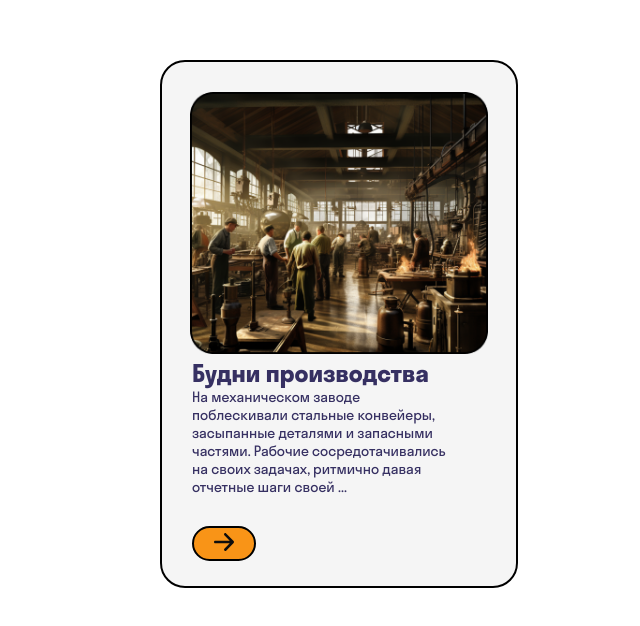
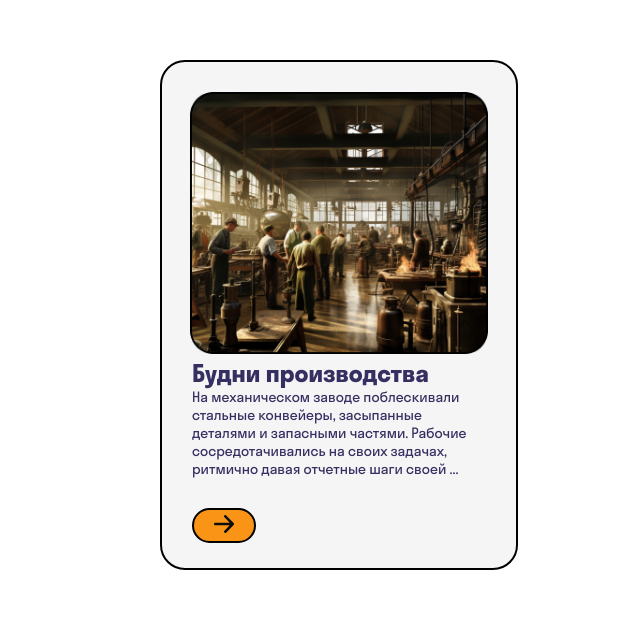
Before and after one commit to Svyatoslav20/Friday, a plain HTML site: page index.html in a window 1280 px wide. Shown: the part 160-786 px from the top of the page, without its empty margins (640-1280 px from the left). Drawn offline with Linux system fonts and the light colour scheme.

Commit message:
Add files via upload

```diff
--- a/style.css
+++ b/style.css
@@ -18,7 +18,6 @@ body {
     background-color: #F5F5F5;
 }
 h1, h2 {
-    width: 297px;
     font-weight: normal;
     color: #363062;
     padding: 10px auto;
@@ -26,6 +25,7 @@ h1, h2 {
 h1 {
     font-size: 24px;
     font-weight: bold;
+    width: 297px;
 }
 img {
     width: 298px;
@@ -35,6 +35,8 @@ h2 {
     font-size: 14px;
     text-align: left;
     padding-left: 30px ;
+    max-height: 90px;
+    padding-right: 30px;
 }
 
 /* Напиши свой CSS-код тут */
```
